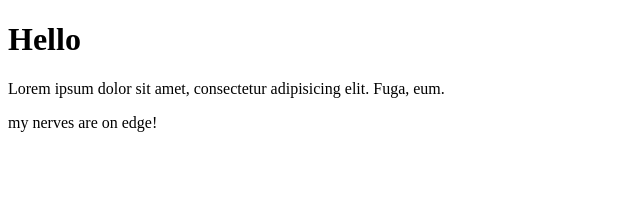
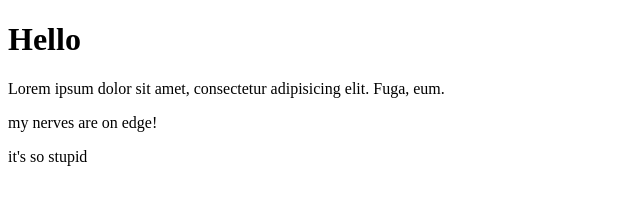
Before and after one commit to Ju1iaM/Hillel06, a plain HTML site: page index.html in a window 1280 px wide. Shown: the whole page, without its empty margins (0-640 px from the left). Drawn offline with Linux system fonts and the light colour scheme.

Commit message:
some text3

```diff
--- a/index.html
+++ b/index.html
@@ -8,5 +8,6 @@
     <h1>Hello</h1>
     <p>Lorem ipsum dolor sit amet, consectetur adipisicing elit. Fuga, eum.</p>
     <p>my nerves are on edge!</p>
+    <p>it's so stupid</p>
 </body>
 </html>
```
